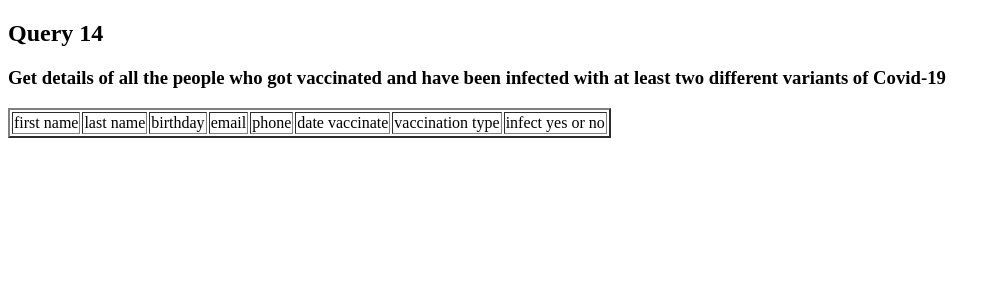
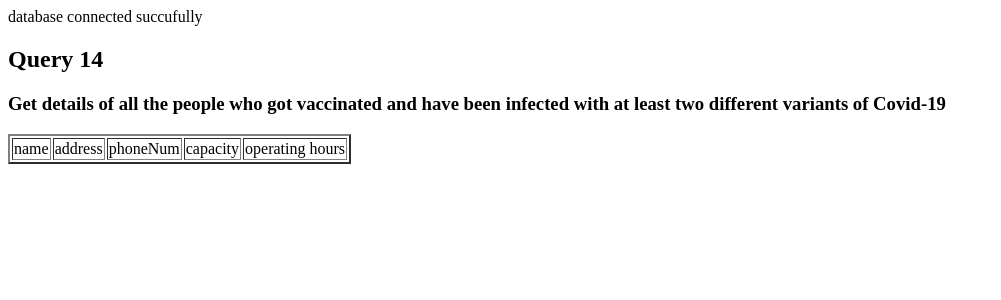
Before and after one commit to johnnyzhao1026/353-main-project, a PHP site: page /query14.php in a window 1280 px wide. Shown: the top 300 px of the page, without its empty margins (0-1001 px from the left). Run offline with PHP 8.4, Linux system fonts and the light colour scheme; data that the repository does not hold is empty.

Commit message:
Add files via upload

```diff
--- a/query14.php
+++ b/query14.php
@@ -1,11 +1,39 @@
 
 <?php
 
-$db = mysqli_connect("localhost:3316","root","","main");
+include_once 'connectdb.php';
 
-if(!$db)
-{
-    die("Connection failed: " . mysqli_connect_error());
+if(isset($_POST['date3']) ) {
+
+
+    $date = $_POST['date3'];
+
+
+    $sql_query = "SELECT VaccinationFacility.name,VaccinationFacility.address,
+       VaccinationFacility.phoneNum,VaccinationFacility.capacity,
+       timediff(VaccinationFacility.normalDayStartTime,VaccinationFacility.normalDayENdTime) as operatingHours
+FROM VaccinationFacility left join
+(SELECT VaccinationFacility.name,COUNT(*)
+FROM VaccinationFacility,PublicHealthWorker,AppointmentInformation,Person
+WHERE VaccinationFacility.facilityID = AppointmentInformation.facilityID
+AND AppointmentInformation.personID = Person.personID
+AND Person.personID = PublicHealthWorker.personID
+AND PublicHealthWorker.jobTitle = 'nurse'
+GROUP BY VaccinationFacility.name) b ON VaccinationFacility.name!=b.name
+GROUP BY VaccinationFacility.name;
+";
+
+
+    $result = mysqli_query($conn, $sql_query);
+
+    if($result==null){
+        echo "data found";
+    }
+    else {
+        echo "no data matched";
+        die;
+    }
+
 }
 
 ?>
@@ -25,38 +53,23 @@ least two different variants of Covid-19</h3>
 <table border="2">
   <tr>
 
-  <td>first name</td>
-    <td>last name</td>
-    <td>birthday</td>
-    <td>email</td>
-    <td>phone</td>
-    <td>date vaccinate</td>
-    <td>vaccination type</td>
-    <td>infect yes or no</td>
-
+  <td>name</td>
+    <td>address</td>
+    <td>phoneNum</td>
+    <td>capacity</td>
+    <td>operating hours</td>
   </tr>
-
 <?php
 
-//include "dbConn.php"; // Using database connection file here
-
-$records = mysqli_query($db,"select person.first_name, person.last_name,person.birth, person.email, person.phone,
-given.date_vaccination, vaccination.type, infect.yorn from main.person, main.given, main.vaccination,main.infect
-where person.id = given.id && given.id = infect.id && given.g_id = vaccination.id && given.dose_num >0"); // fetch data from database
-
-while($data = mysqli_fetch_array($records))
+while($data = mysqli_fetch_array($result))
 {
 ?>
   <tr>
-    <td><?php echo $data['first_name']; ?></td>
-    <td><?php echo $data['last_name']; ?></td>
-    <td><?php echo $data['birth']; ?></td>
-    <td><?php echo $data['email']; ?></td>
-    <td><?php echo $data['phone']; ?></td>
-    <td><?php echo $data['date_vaccination']; ?></td>
-    <td><?php echo $data['type']; ?></td>
-    <td><?php echo $data['yorn']; ?></td>
-
+    <td><?php echo $data['name']; ?></td>
+    <td><?php echo $data['address']; ?></td>
+    <td><?php echo $data['phoneNum']; ?></td>
+    <td><?php echo $data['capacity']; ?></td>
+    <td><?php echo $data['operatingHours']; ?></td>
 
   </tr>
 <?php
--- a/query16.php
+++ b/query16.php
@@ -11,7 +11,7 @@ WHERE AppointmentInformation.personID =  Person.personID" ;
 
 
 $result = mysqli_query($conn,$sql_query);
-if($result){
+if(!$result){
     echo "data found";
 }
 else {
```
Also changed, not shown: index.php (+24 -7 lines), query13.php (+6 -6 lines), query15.php (+19 -15 lines), query17.php (+4 -15 lines).
